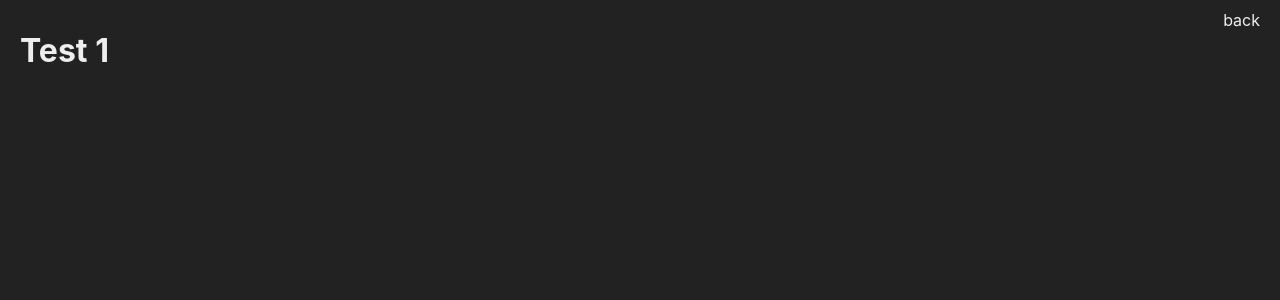
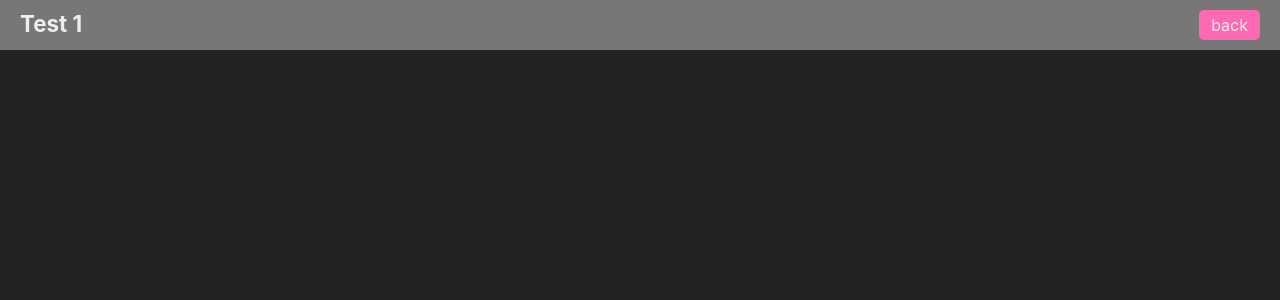
Before and after one commit to Andreas-Ziegler22/andreas-ziegler, a Next.js app: page /test1 in a window 1280 px wide. Shown: the top 300 px of the page. Built offline with nearby package versions, Linux system fonts and the light colour scheme.

Commit message:
first try I'm very happy

```diff
--- a/src/styles/LayoutHeader.module.css
+++ b/src/styles/LayoutHeader.module.css
@@ -8,4 +8,21 @@
   display: flex;
   justify-content: space-between;
   padding: 10px 20px;
+  background-color: #777;
 }
+
+.header a {
+  background-color: hotpink;
+  padding: 5px 12px;
+  border-radius: 5px;
+}
+
+.header h1 {
+  margin: 0;
+  font-size: 1.4rem;
+}
+
+.content {
+  padding: 25px;
+  height: 100%;
+}
--- a/src/styles/Navigator.module.css
+++ b/src/styles/Navigator.module.css
@@ -3,4 +3,5 @@
   padding: 30px;
   margin: 10px;
   border-radius: 8px;
+  cursor: pointer;
 }
```
